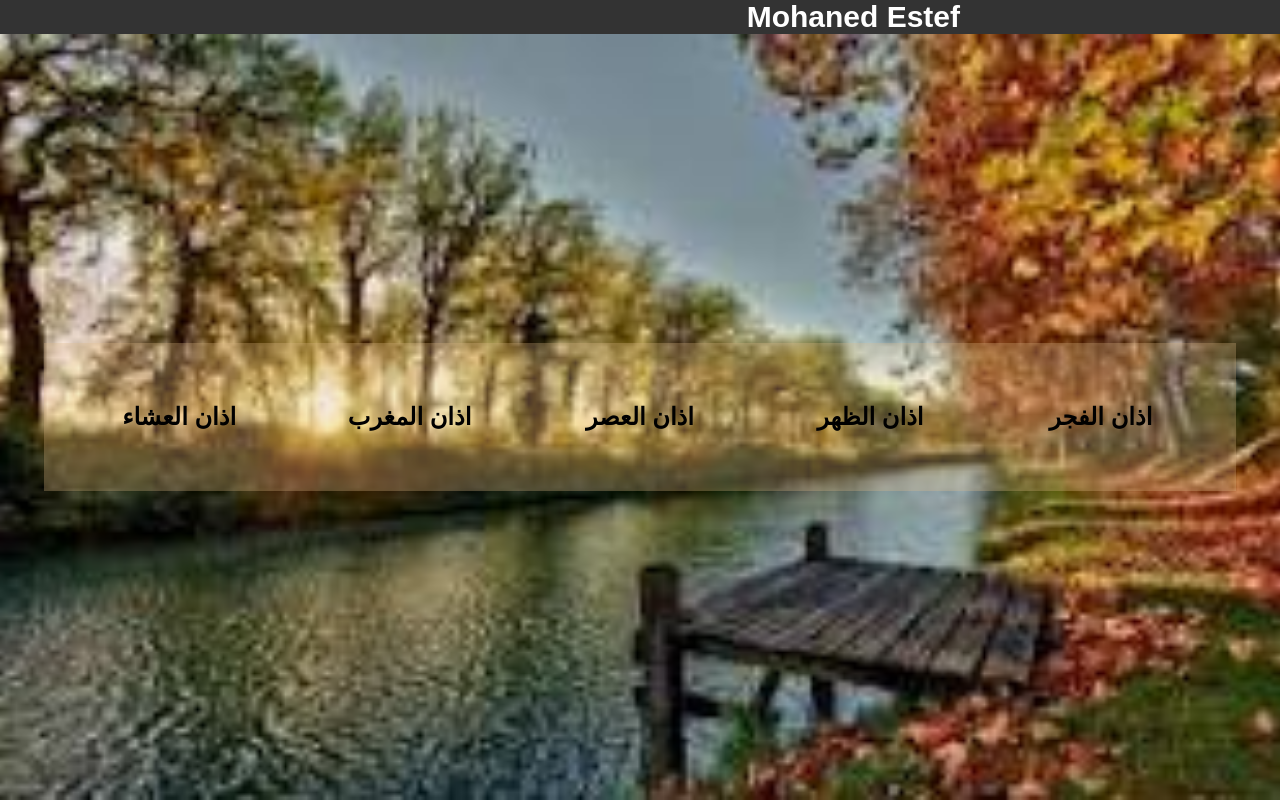
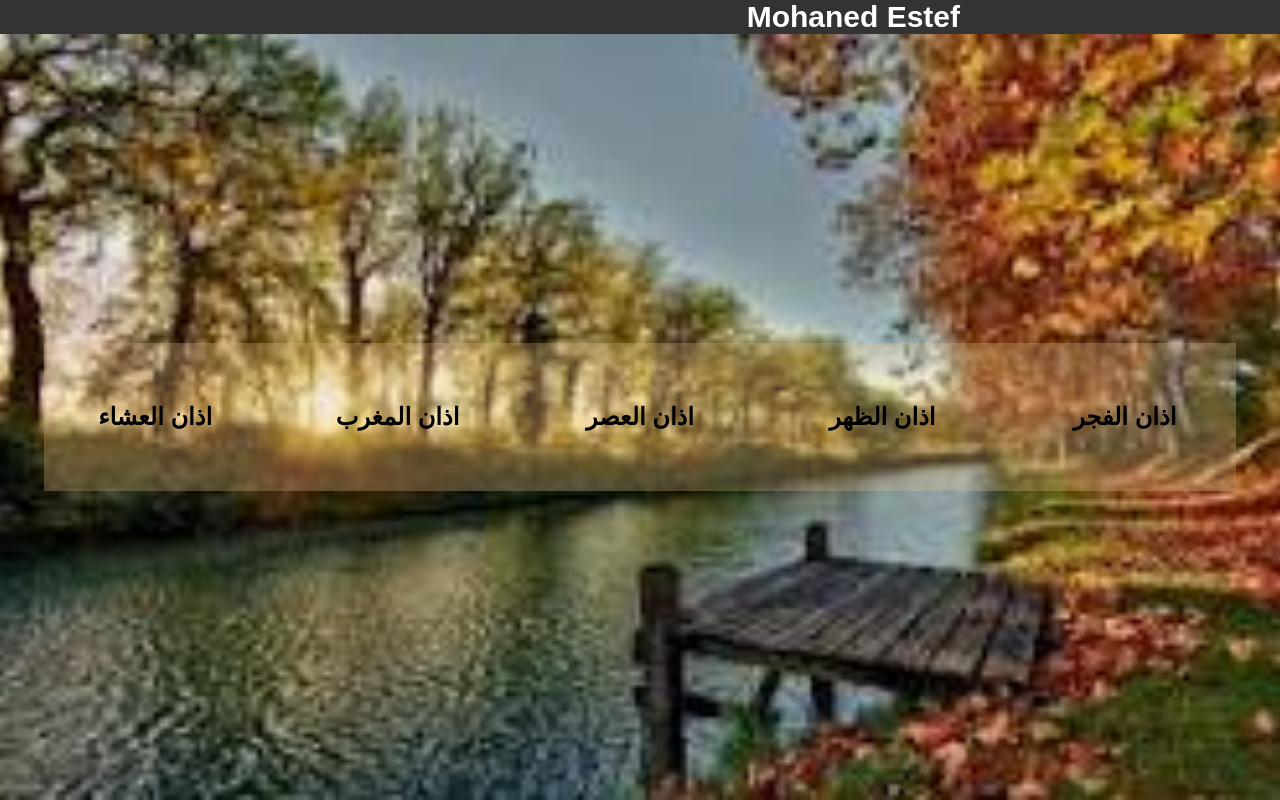
Before and after one commit to mohaned-estef/praytimes, a plain HTML site: page index.html in a window 1280 px wide. Drawn offline with Linux system fonts and the light colour scheme; no server answers.

Commit message:
Add files via upload

```diff
--- a/style.css
+++ b/style.css
@@ -66,6 +66,8 @@ body {
     flex-direction: row-reverse;
     justify-content: space-around;
     align-items: center;
+    flex-wrap: wrap;
+    gap:60px;
 }
 
 .hero .cards .fajr,.dahr,.asr,.maghrib,.asha{
```
